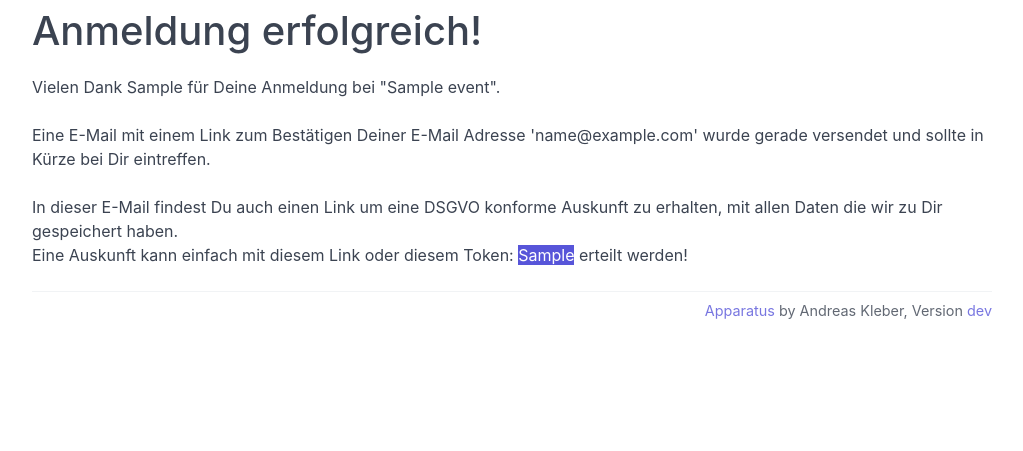
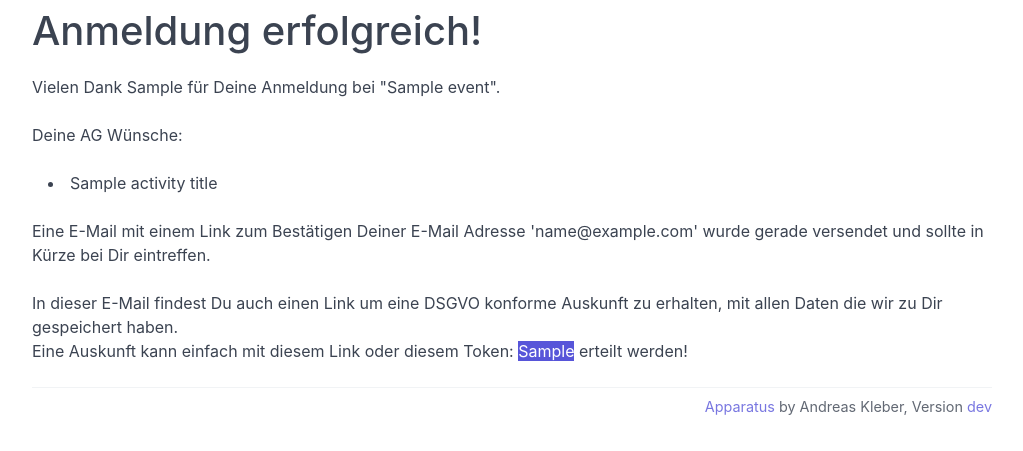
Before and after one commit to akleber/apparatus, a Flask app: template app/templates/registered.html in a window 1280 px wide. Shown: the part 101-552 px from the top of the page, without its empty margins (128-1151 px from the left). Run offline with Flask 2, Linux system fonts and the light colour scheme; the template is opened without the code that fills it: most values are stand-ins (such as "Sample title", 1, 10 or a date in 2020).

Commit message:
show activities also on the registered page

```diff
--- a/app/routes.py
+++ b/app/routes.py
@@ -184,7 +184,7 @@ def register(eventID):
     )
 
     return render_template(
-        "registered.html", user_data=user_data, event_data=event_data
+        "registered.html", user_data=user_data, event_data=event_data, activity_titles=activity_titles,
     )
 
 
--- a/app/templates/registered.html
+++ b/app/templates/registered.html
@@ -7,6 +7,18 @@
 <div>
     <p>
         Vielen Dank {{ user_data.firstName }} für Deine Anmeldung bei "{{ event_data.title }}".
+    </p>
+    <p>
+        {% if activity_titles|length > 0 -%}
+        Deine AG Wünsche:
+    <ul>
+        {% for at in activity_titles -%}
+        <li>{{ at }}</li>
+        {% endfor -%}
+    </ul>
+    {% else -%}
+    Du hast dich für kein AGs eingetragen!
+    {% endif %}
     </p>
     <p>
         Eine E-Mail mit einem Link zum Bestätigen Deiner E-Mail Adresse '{{ user_data.mail }}'
```
